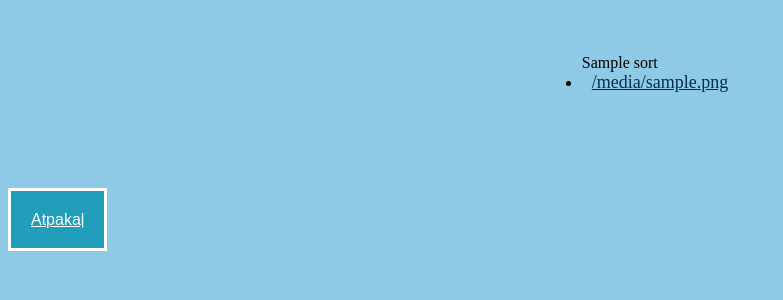
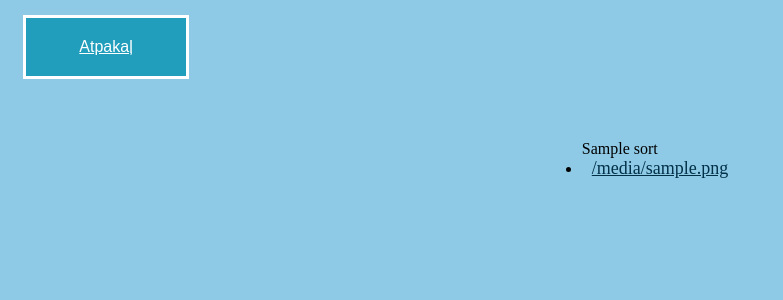
Before and after one commit to Zims/scraping-flask-sample, a Flask app: template templates/files.html in a window 1280 px wide. Shown: the top 300 px of the page, without its empty margins (0-783 px from the left). Run offline with Flask 2, Linux system fonts and the light colour scheme; the template is opened without the code that fills it: most values are stand-ins (such as "Sample title", 1, 10 or a date in 2020).

Commit message:
fixed ui

```diff
--- a/scrapers/ss_property.py
+++ b/scrapers/ss_property.py
@@ -3,7 +3,6 @@ import requests
 import pandas as pd
 import time
 from datetime import datetime, timezone, timedelta
-
 
 
 time_now = datetime.now(timezone(timedelta(hours=+3)))
--- a/static/css/normalize.css
+++ b/static/css/normalize.css
@@ -58,6 +58,7 @@ border: 3px solid white;
 
 .region-button {
   background-color:#219ebc;
+  margin: 15px;
   border: 3px solid white;
   font-family: arial;
   color: #fff;
--- a/templates/files.html
+++ b/templates/files.html
@@ -1,4 +1,3 @@
-
 
 <!DOCTYPE html>
 
@@ -7,7 +6,11 @@
         <link rel="shortcut icon" href="{{ url_for('static', filename='favicon.ico') }}">
 
     </head>
+    <body>
+        <a  class="flex-container region-button" href="/ss">Atpakaļ</a>
+
     <div class="flex-container">
+
     <ul>
     {{ files.sort(reverse=True) }}
     <!-- {{ pwd }} -->
@@ -24,6 +27,6 @@
     </ul>
     </div>
     <br><br><br>
-    <a  class="region-button" href="/ss">Atpakaļ</a>
+    </body>
 
 </html>
--- a/templates/ss_parsed.html
+++ b/templates/ss_parsed.html
@@ -29,9 +29,11 @@
             <a class="region-button" href="/output">Parādīt visus rezultātus</a>
 
         </div>
+
+        <a class="region-button" href="/ss">Atpakaļ</a>
+
     </body>
 
-    <a class="region-button" href="/ss">Atpakaļ</a>
 
 
 {% endblock %}
```
